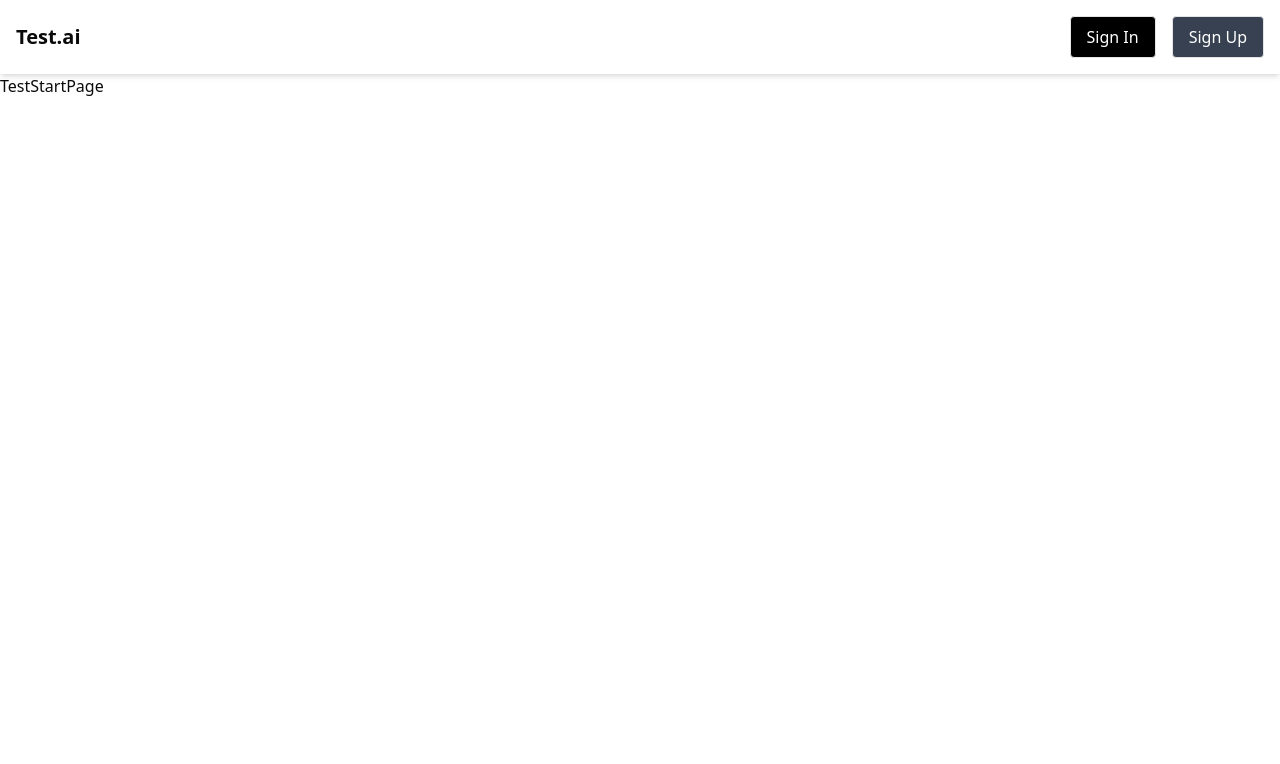
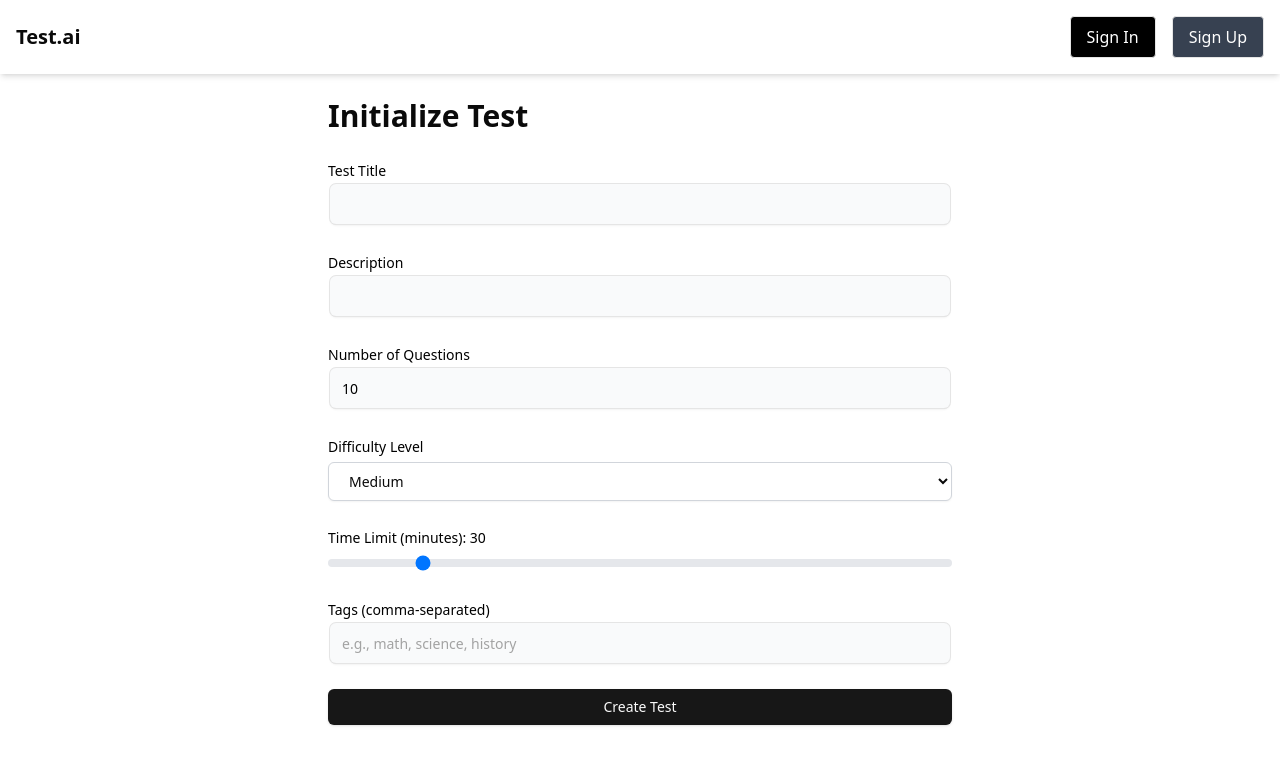
Before and after one commit to YadlaMani/test.ai, a Next.js app: page /test-start in a window 1280 px wide. Shown: the top 764 px of the page. Built offline with nearby package versions, Linux system fonts and the light colour scheme; no server answers.

Commit message:
added test intialization and test page

```diff
--- a/package.json
+++ b/package.json
@@ -9,8 +9,11 @@
     "lint": "next lint"
   },
   "dependencies": {
+    "@google/generative-ai": "^0.20.0",
     "@radix-ui/react-icons": "^1.3.0",
     "@radix-ui/react-label": "^2.1.0",
+    "@radix-ui/react-select": "^2.1.1",
+    "@radix-ui/react-slider": "^1.2.0",
     "@radix-ui/react-slot": "^1.1.0",
     "@tabler/icons-react": "^3.18.0",
     "bcryptjs": "^2.4.3",
--- /dev/null
+++ b/src/actions/index.js
@@ -0,0 +1,44 @@
+"use server";
+
+import { generateQuestions } from "@/lib/gemini";
+import Test from "@/models/Test";
+import dbConnect from "@/lib/dbConnect";
+
+export async function createTest(testDetails) {
+  try {
+    await dbConnect();
+
+    const questions = await generateQuestions(testDetails);
+
+    if (!Array.isArray(questions) || questions.length === 0) {
+      throw new Error("Invalid questions generated");
+    }
+
+    const newTest = new Test({
+      ...testDetails,
+      questions: questions,
+    });
+
+    await newTest.save();
+
+    return { success: true, testId: newTest._id.toString() };
+  } catch (error) {
+    console.error("Error creating test:", error);
+    return { success: false, error: error.message };
+  }
+}
+
+export async function getTestById(testId) {
+  try {
+    await dbConnect();
+    const test = await Test.findById(testId);
+    if (!test) {
+      return null;
+    }
+
+    return JSON.parse(JSON.stringify(test));
+  } catch (error) {
+    console.error("Error fetching test:", error);
+    return null;
+  }
+}
--- a/src/app/test-start/page.js
+++ b/src/app/test-start/page.js
@@ -1,7 +1,127 @@
-import React from "react";
+"use client";
+
+import React, { useState } from "react";
+import { Label } from "@/components/ui/label";
+import { Input } from "@/components/ui/input";
+import { Button } from "@/components/ui/button";
+import { createTest } from "@/actions";
+import { useRouter } from "next/navigation";
 
 const TestStartPage = () => {
-  return <div>TestStartPage</div>;
+  const router = useRouter();
+  const [testDetails, setTestDetails] = useState({
+    title: "",
+    description: "",
+    numQuestions: 10,
+    difficulty: "medium",
+    timeLimit: 30,
+    tags: "",
+  });
+
+  const handleInputChange = (e) => {
+    const { name, value } = e.target;
+    setTestDetails((prev) => ({ ...prev, [name]: value }));
+  };
+
+  const handleSubmit = async (e) => {
+    e.preventDefault();
+    const response = await createTest(testDetails);
+    if (response.success) {
+      console.log("Test created successfully with ID:", response.testId);
+      router.push(`/test/${response.testId}`);
+    } else {
+      console.error("Failed to create test:", response.error);
+    }
+  };
+
+  return (
+    <div className="container mx-auto max-w-2xl p-6">
+      <h1 className="text-3xl font-bold mb-6">Initialize Test</h1>
+      <form onSubmit={handleSubmit} className="space-y-6">
+        <div>
+          <Label htmlFor="title">Test Title</Label>
+          <Input
+            id="title"
+            name="title"
+            value={testDetails.title}
+            onChange={handleInputChange}
+            required
+          />
+        </div>
+
+        <div>
+          <Label htmlFor="description">Description</Label>
+          <Input
+            id="description"
+            name="description"
+            value={testDetails.description}
+            onChange={handleInputChange}
+            required
+          />
+        </div>
+
+        <div>
+          <Label htmlFor="numQuestions">Number of Questions</Label>
+          <Input
+            type="number"
+            id="numQuestions"
+            name="numQuestions"
+            value={testDetails.numQuestions}
+            onChange={handleInputChange}
+            min="1"
+            required
+          />
+        </div>
+
+        <div>
+          <Label htmlFor="difficulty">Difficulty Level</Label>
+          <select
+            id="difficulty"
+            name="difficulty"
+            value={testDetails.difficulty}
+            onChange={handleInputChange}
+            className="w-full mt-1 rounded-md border border-gray-300 shadow-sm px-4 py-2 bg-white text-sm focus:outline-none focus:ring-2 focus:ring-blue-500 focus:border-blue-500"
+          >
+            <option value="easy">Easy</option>
+            <option value="medium">Medium</option>
+            <option value="hard">Hard</option>
+          </select>
+        </div>
+
+        <div>
+          <Label htmlFor="timeLimit">
+            Time Limit (minutes): {testDetails.timeLimit}
+          </Label>
+          <input
+            type="range"
+            id="timeLimit"
+            name="timeLimit"
+            value={testDetails.timeLimit}
+            onChange={handleInputChange}
+            min="5"
+            max="180"
+            step="5"
+            className="w-full h-2 bg-gray-200 rounded-lg appearance-none cursor-pointer"
+          />
+        </div>
+
+        <div>
+          <Label htmlFor="tags">Tags (comma-separated)</Label>
+          <Input
+            id="tags"
+            name="tags"
+            value={testDetails.tags}
+            onChange={handleInputChange}
+            placeholder="e.g., math, science, history"
+          />
+        </div>
+
+        <Button type="submit" className="w-full">
+          Create Test
+        </Button>
+      </form>
+    </div>
+  );
 };
 
 export default TestStartPage;
--- /dev/null
+++ b/src/app/test/[testId]/page.js
@@ -0,0 +1,34 @@
+import React from "react";
+import { getTestById } from "@/actions";
+import TestQuestion from "@/components/TestQuestion";
+
+export default async function TestPage({ params }) {
+  const { testId } = params;
+  const test = await getTestById(testId);
+
+  if (!test) {
+    return <div>Test not found</div>;
+  }
+
+  return (
+    <div className="container mx-auto max-w-3xl p-6">
+      <h1 className="text-3xl font-bold mb-4">{test.title}</h1>
+      <p className="mb-4">{test.description}</p>
+      <div className="mb-4">
+        <strong>Difficulty:</strong> {test.difficulty}
+      </div>
+      <div className="mb-4">
+        <strong>Time Limit:</strong> {test.timeLimit} minutes
+      </div>
+      <div className="mb-6">
+        <strong>Tags:</strong> {test.tags.join(", ")}
+      </div>
+
+      <div className="space-y-8">
+        {test.questions.map((question, index) => (
+          <TestQuestion key={index} question={question} index={index} />
+        ))}
+      </div>
+    </div>
+  );
+}
--- /dev/null
+++ b/src/components/TestQuestion.js
@@ -0,0 +1,24 @@
+import React from "react";
+
+export default function TestQuestion({ question, index }) {
+  return (
+    <div className="bg-white shadow-md rounded-lg p-6">
+      <h2 className="text-xl font-semibold mb-4">Question {index + 1}</h2>
+      <p className="mb-4">{question.question}</p>
+      <div className="space-y-2">
+        {question.options.map((option, optionIndex) => (
+          <div key={optionIndex} className="flex items-center">
+            <input
+              type="radio"
+              id={`q${index}-option${optionIndex}`}
+              name={`question-${index}`}
+              value={option}
+              className="mr-2"
+            />
+            <label htmlFor={`q${index}-option${optionIndex}`}>{option}</label>
+          </div>
+        ))}
+      </div>
+    </div>
+  );
+}
--- /dev/null
+++ b/src/models/Test.js
@@ -0,0 +1,20 @@
+import mongoose from "mongoose";
+
+const TestSchema = new mongoose.Schema({
+  title: { type: String, required: true },
+  description: { type: String, required: true },
+  numQuestions: { type: Number, required: true },
+  difficulty: { type: String, required: true },
+  timeLimit: { type: Number, required: true },
+  tags: [String],
+  questions: [
+    {
+      question: String,
+      options: [String],
+      correctAnswer: String,
+    },
+  ],
+  createdAt: { type: Date, default: Date.now },
+});
+
+export default mongoose.models.Test || mongoose.model("Test", TestSchema);
--- a/tailwind.config.js
+++ b/tailwind.config.js
@@ -16,53 +16,53 @@ module.exports = {
         input: `0px 2px 3px -1px rgba(0,0,0,0.1), 0px 1px 0px 0px rgba(25,28,33,0.02), 0px 0px 0px 1px rgba(25,28,33,0.08)`,
       },
       colors: {
-        background: 'hsl(var(--background))',
-        foreground: 'hsl(var(--foreground))',
+        background: "hsl(var(--background))",
+        foreground: "hsl(var(--foreground))",
         card: {
-          DEFAULT: 'hsl(var(--card))',
-          foreground: 'hsl(var(--card-foreground))'
+          DEFAULT: "hsl(var(--card))",
+          foreground: "hsl(var(--card-foreground))",
         },
         popover: {
-          DEFAULT: 'hsl(var(--popover))',
-          foreground: 'hsl(var(--popover-foreground))'
+          DEFAULT: "hsl(var(--popover))",
+          foreground: "hsl(var(--popover-foreground))",
         },
         primary: {
-          DEFAULT: 'hsl(var(--primary))',
-          foreground: 'hsl(var(--primary-foreground))'
+          DEFAULT: "hsl(var(--primary))",
+          foreground: "hsl(var(--primary-foreground))",
         },
         secondary: {
-          DEFAULT: 'hsl(var(--secondary))',
-          foreground: 'hsl(var(--secondary-foreground))'
+          DEFAULT: "hsl(var(--secondary))",
+          foreground: "hsl(var(--secondary-foreground))",
         },
         muted: {
-          DEFAULT: 'hsl(var(--muted))',
-          foreground: 'hsl(var(--muted-foreground))'
+          DEFAULT: "hsl(var(--muted))",
+          foreground: "hsl(var(--muted-foreground))",
         },
         accent: {
-          DEFAULT: 'hsl(var(--accent))',
-          foreground: 'hsl(var(--accent-foreground))'
+          DEFAULT: "hsl(var(--accent))",
+          foreground: "hsl(var(--accent-foreground))",
         },
         destructive: {
-          DEFAULT: 'hsl(var(--destructive))',
-          foreground: 'hsl(var(--destructive-foreground))'
+          DEFAULT: "hsl(var(--destructive))",
+          foreground: "hsl(var(--destructive-foreground))",
         },
-        border: 'hsl(var(--border))',
-        input: 'hsl(var(--input))',
-        ring: 'hsl(var(--ring))',
+        border: "hsl(var(--border))",
+        input: "hsl(var(--input))",
+        ring: "hsl(var(--ring))",
         chart: {
-          '1': 'hsl(var(--chart-1))',
-          '2': 'hsl(var(--chart-2))',
-          '3': 'hsl(var(--chart-3))',
-          '4': 'hsl(var(--chart-4))',
-          '5': 'hsl(var(--chart-5))'
-        }
+          1: "hsl(var(--chart-1))",
+          2: "hsl(var(--chart-2))",
+          3: "hsl(var(--chart-3))",
+          4: "hsl(var(--chart-4))",
+          5: "hsl(var(--chart-5))",
+        },
       },
       borderRadius: {
-        lg: 'var(--radius)',
-        md: 'calc(var(--radius) - 2px)',
-        sm: 'calc(var(--radius) - 4px)'
-      }
-    }
+        lg: "var(--radius)",
+        md: "calc(var(--radius) - 2px)",
+        sm: "calc(var(--radius) - 4px)",
+      },
+    },
   },
   plugins: [require("tailwindcss-animate"), addVariablesForColors],
 };
```
Also changed, not shown: src/lib/gemini.js (added, +36 -0 lines), 1 other file (tests, documents, lock files or other folders).
